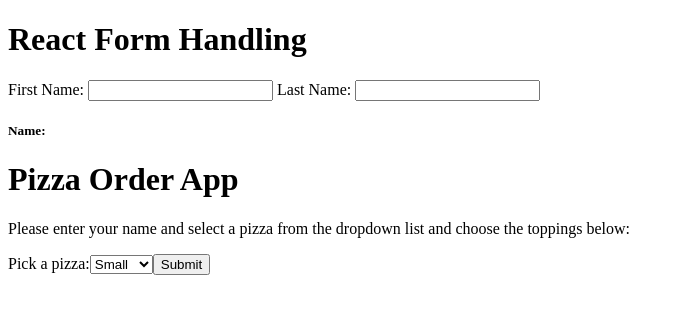
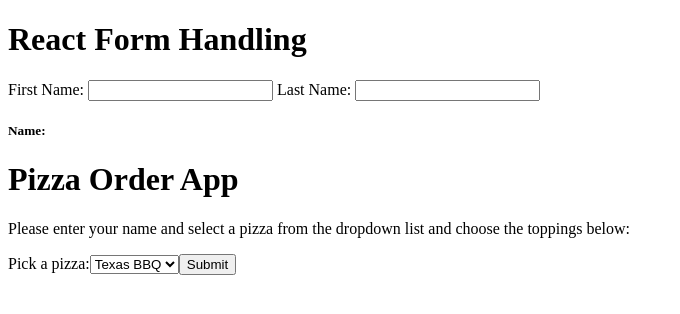
Before and after one commit to jfinlay24/react-order-app, a React (Create React App) app: page / in a window 1280 px wide. Shown: the top 314 px of the page, without its empty margins (0-680 px from the left). Built offline with nearby package versions, Linux system fonts and the light colour scheme.

Commit message:
dropdown populates data

```diff
--- a/src/components/PizzaChoice.js
+++ b/src/components/PizzaChoice.js
@@ -3,7 +3,9 @@ import React from "react"
 class PizzaChoice extends React.Component {
     constructor(props) {
         super(props);
-        this.state = { value: "Select Pizza" };
+        this.state = {
+            value: "Select Pizza",
+        };
 
         // this.handleChange = this.handleChange.bind(this);
         this.handleSubmit = this.handleSubmit.bind(this);
@@ -20,19 +22,15 @@ class PizzaChoice extends React.Component {
 
     render() {
         return (
-        // <div>
-        //   {this.props.menu.map(menu => (
-        //     <li key={menu.id}>{menu.title}</li>
-        //   ))}
-        // </div>
             <form onSubmit={this.handleSubmit}>
                 <label>
                     Pick a pizza:
-            <select value={this.state.value} onChange={this.handleChange}>
-                <option value="Small">Small</option>
-                <option value="Plain">Plain</option>
-                <option value="Pizza">Pizza</option>
-                <option value="Please">Please</option>
+                    <select>
+                        {this.props.menu.map(menu => (
+                            <option key={menu.id} value={menu.title}>
+                                {menu.title}
+                            </option>
+                        ))}
                     </select>
                 </label>
                 <input type="submit" value="Submit" />
```
Lines whose indentation alone changed are shown as unchanged.
